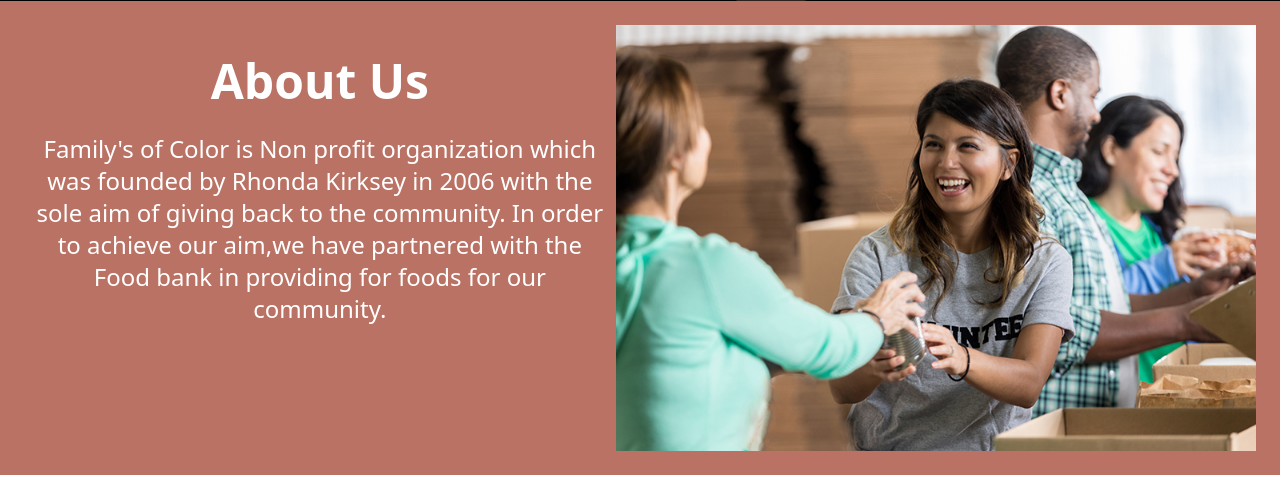
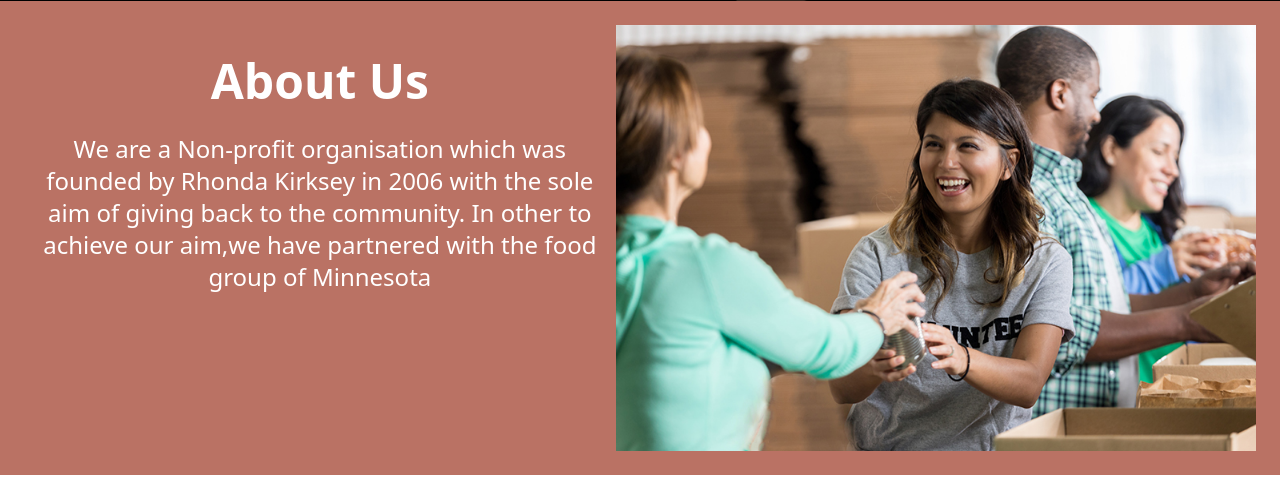
Before and after one commit to brightsheden/familysofcolorwebsite, a Django app: page / in a window 1280 px wide. Shown: the part 1005-1508 px from the top of the page. Run offline with Django 3.2, Linux system fonts and the light colour scheme; some libraries are stand-ins or nearby versions.

Commit message:
update about us

```diff
--- a/backend/wsgi.py
+++ b/backend/wsgi.py
@@ -13,4 +13,4 @@ from django.core.wsgi import get_wsgi_application
 
 os.environ.setdefault('DJANGO_SETTINGS_MODULE', 'backend.settings')
 
-app = get_wsgi_application()
+application = get_wsgi_application()
--- a/base/Templates/Home.html
+++ b/base/Templates/Home.html
@@ -89,7 +89,8 @@
             <div class='mt-8 text-center w-[100%] md:w-[60%] gap-4'>
                 <h1 class='text-5xl mb-5 font-bold'>About Us</h1>
                 <p class='text-2xl p-2'>
-                    Family's of Color is Non profit organization which was founded by Rhonda Kirksey in 2006 with the sole aim of giving back to the community. In order to achieve our aim,we have partnered with the Food bank in providing for foods for our community.
+                    We are a Non-profit organisation which was founded by Rhonda Kirksey in 2006 with the sole aim of giving back to the community.
+In other to achieve our aim,we have partnered with the food group of Minnesota
                     </p>
             </div>
             <div class='w/2'>
```
